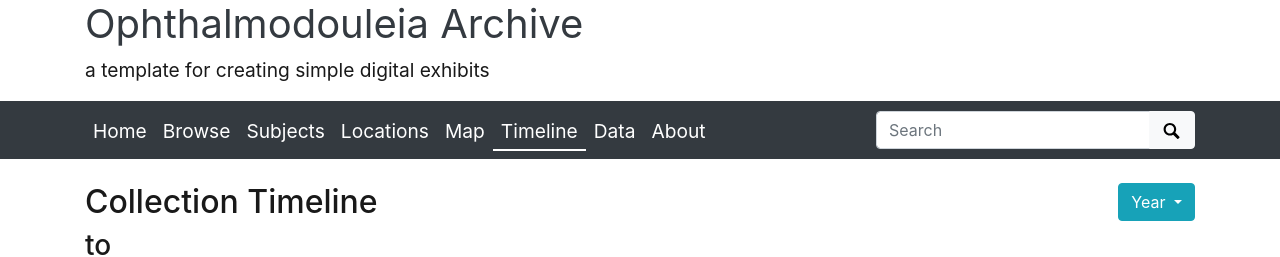
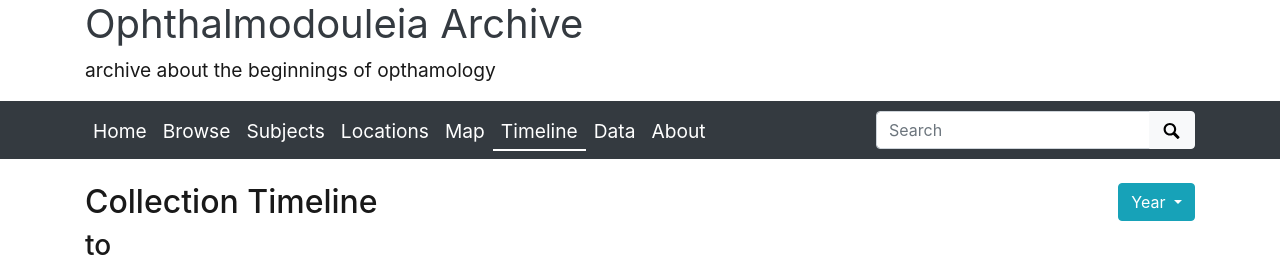
Before and after one commit to easeage/OphthalmodouleiaArchive, a Jekyll site: the page built from pages/timeline.md, in a window 1280 px wide. Shown: the top 257 px of the page. Built offline with Jekyll 4.4.1, drawn with Linux system fonts in a browser that asks for light colours.

Commit message:
Update _config.yml

```diff
--- a/_config.yml
+++ b/_config.yml
@@ -22,7 +22,7 @@ source-code: https://github.com/easeage/OphthalmodouleiaArchive
 # title of site appears in banner
 title: Ophthalmodouleia Archive
 # tagline, a short phrase that will appear throughout the site in the top banner
-tagline: a template for creating simple digital exhibits
+tagline: archive about the beginnings of opthamology
 # description appears in meta tags and other locations
 # this description might appear in search result lists, keep around 160 characters max
 description: "CollectionBuilder-GH is a template for creating small digital collection exhibits on GitHub Pages designed for teaching digital library skills"
```
